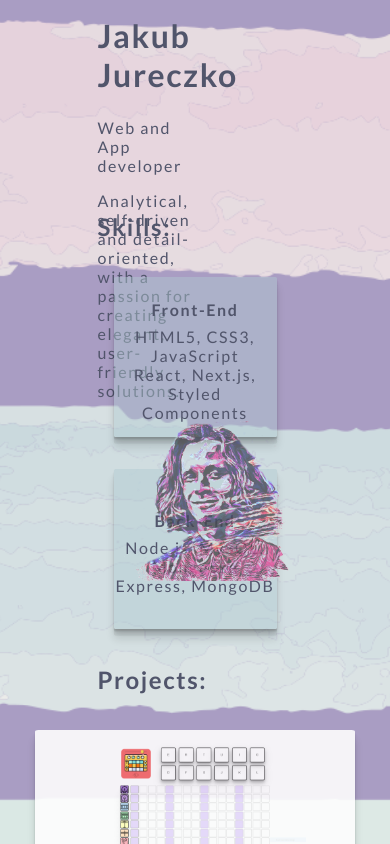
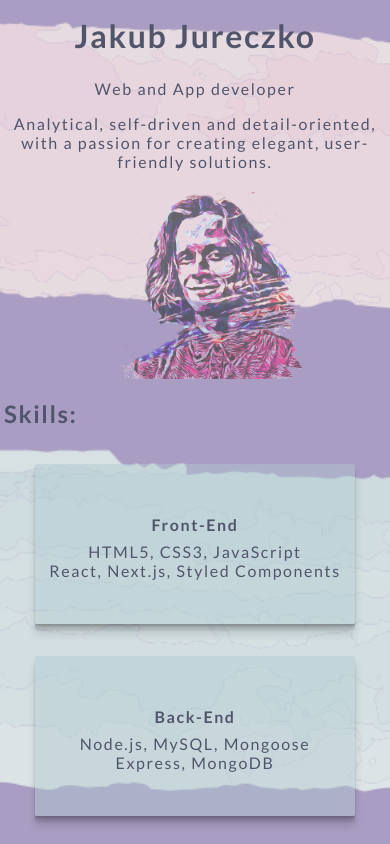
Before and after one commit to JakubJureczko/portfolio, a React (Create React App) app: page / in a window 390 px wide. Shown: the top 844 px of the page. Built offline with nearby package versions, Linux system fonts and the light colour scheme.

Commit message:
media queries

```diff
--- a/src/App.css
+++ b/src/App.css
@@ -8,6 +8,26 @@
  width: 50%;
 }
 
+@media screen and (max-width: 1408px) and (min-width: 1172px) {
+  .App {
+    width: 60%;
+  }
+}
+@media screen and (max-width: 1172px) and (min-width: 1006px) {
+  .App {
+    width: 70%;
+  }
+}
+@media screen and (max-width: 1006px) and (min-width: 880px) {
+  .App {
+    width: 80%;
+  }
+}
+@media screen and (max-width: 880px){
+  .App {
+    width: 98%;
+  }
+}
 .App-logo {
 
 }
--- a/src/Header.css
+++ b/src/Header.css
@@ -9,7 +9,7 @@ flex-wrap: wrap;
 
 .nav-container button {
   width: 15em;
-  height: 12em;
+  height: 14em;
   margin-left: 2em;
   margin-top: 1em;
   justify-self: flex-end;
@@ -26,11 +26,12 @@ flex-wrap: wrap;
   0 4.8px 3.4px rgba(0, 0, 0, 0.086),
   0 10px 8px rgba(0, 0, 0, 0.12); */
   border-radius: 2%;
-  transition: ease-in-out 0.2s;
+
   cursor: pointer;
   transition: ease 1.5s;
   opacity: 0.8;
 }
+
 
 /* @keyframes changer {
   from {
@@ -52,7 +53,8 @@ flex-wrap: wrap;
   /* background-image: url("./assets/images/jurandnoback.png");
   opacity: 0.95; */
   /* background-position-x: 15em; */
-  opacity: 1;
+  background-image: url("./assets/images/jurr123456.png");
+  opacity: 0.6;
   transition: 2s;
   box-shadow: none;
 
@@ -75,6 +77,26 @@ flex-wrap: wrap;
 
 }
 
+@media screen and (max-width: 600px)  {
+  .nav-container {
+
+    flex-direction: column;
+    height: 100%;
+    justify-content: center;
+    align-items: center;
+
+  }
+  .nav {
+    width: 100%;
+  }
+  .nav-container button {
+  }
+  .nav h1, p {
+    width: 100%;
+    text-align: center;
+  }
+}
+
 /* .nav::after {
   content: "";
   background-image: url("./assets/images/watercolour.png");
```
